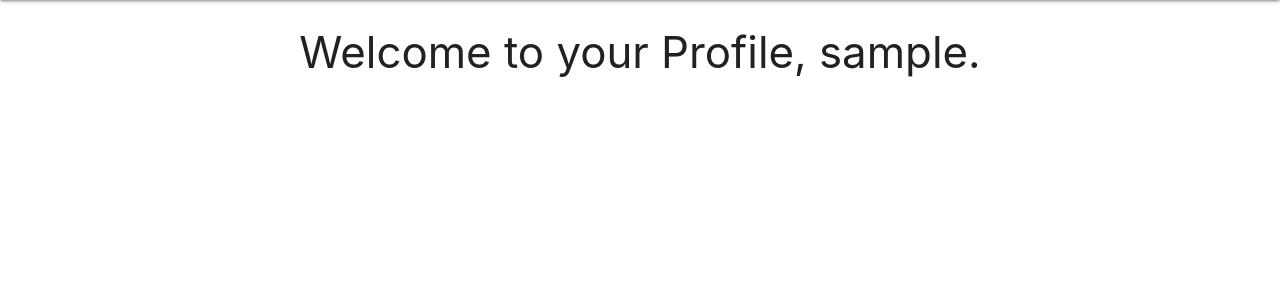
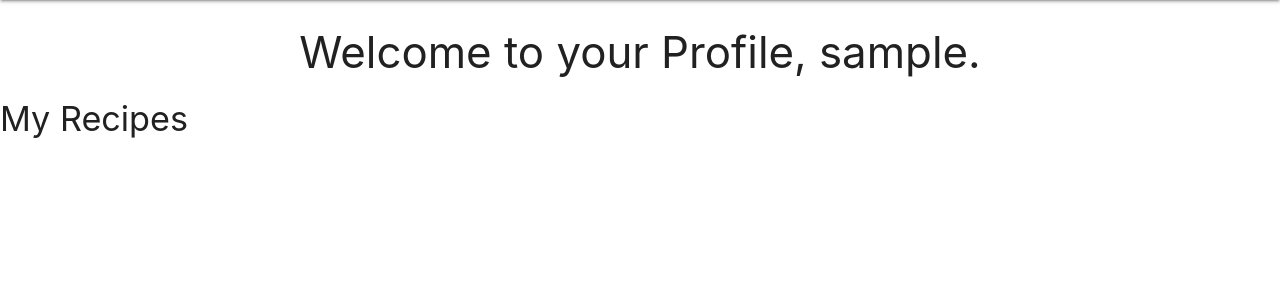
Before and after one commit to elliemcavoy/my-indian-recipebook, a Flask app: template templates/my_profile.html in a window 1280 px wide. Shown: the part 64-364 px from the top of the page. Run offline with Flask 2, Linux system fonts and the light colour scheme; the template is opened without the code that fills it: most values are stand-ins (such as "Sample title", 1, 10 or a date in 2020); some libraries are stand-ins or nearby versions.

Commit message:
My Profile page layout created to display users recipes

```diff
--- a/app.py
+++ b/app.py
@@ -94,9 +94,13 @@ def my_profile(username):
     username = mongo.db.users.find_one(
         {"username": session["user"]})["username"]
     if session["user"]:
-        return render_template("my_profile.html", username=username)
+        my_recipes=mongo.db.recipes.find_many()
+        return render_template("my_profile.html", username=username, my_recipes=my_recipes)
 
     return redirect(url_for("login"))
+
+
+
 
 
 
--- a/templates/my_profile.html
+++ b/templates/my_profile.html
@@ -3,6 +3,27 @@
 
     <h3 class="center-align">Welcome to your Profile, {{ username }}.</h3>
 
+    <h4>My Recipes</h4>
+    {% if session.user|lower == recipe.created_by|lower %}
+        {% for recipe in my_recipes %}
+        <div class="row">
+            <div class="col s12 m6">
+              <div class="card">
+                <div class="card-image">
+                  <img src="">
+                  <a class="btn-floating halfway-fab waves-effect waves-light red" href=""><i class="fas fa-eye"></i></a>
+                </div>
+                <div class="card-content">
+                  <span class="card-title">{{ recipe.name }} </span>
+
+                </div>
+              </div>
+            </div>
+          </div>
+        {% endfor %}
+    {% endif %}
+
+
 
 
 {% endblock %}
```
